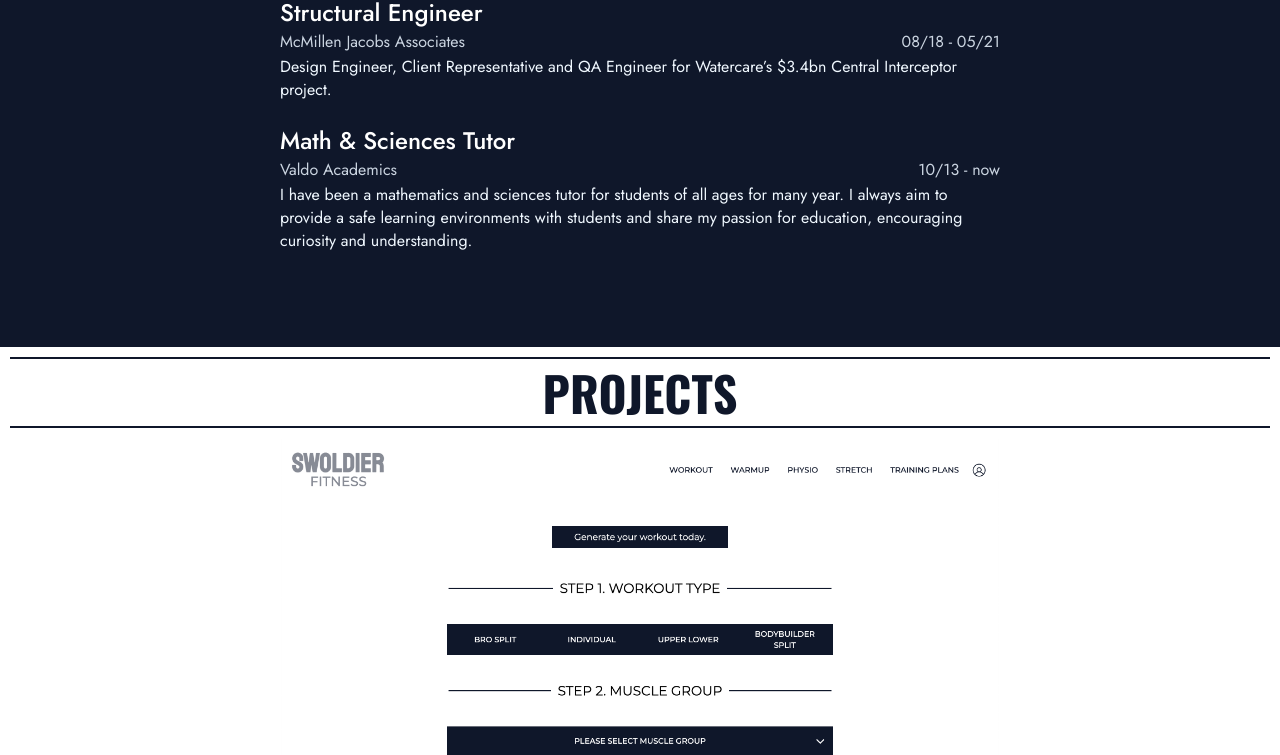
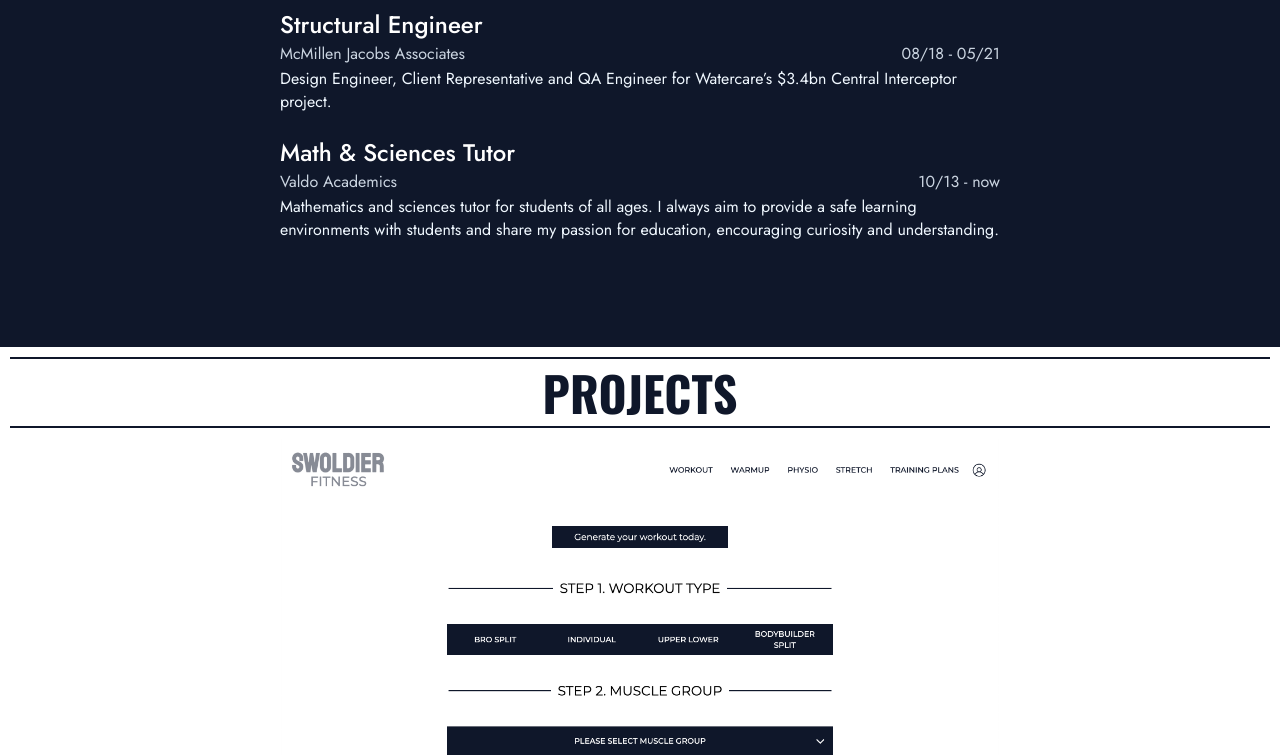
Before and after one commit to jamezmca/dope-portfolio, a plain HTML site: page index.html in a window 1280 px wide. Shown: the part 2053-2808 px from the top of the page. Drawn offline with nearby package versions, Linux system fonts and the light colour scheme.

Commit message:
Update index.html

```diff
--- a/index.html
+++ b/index.html
@@ -530,7 +530,7 @@
                                 <p>10/13 - now</p>
                             </div>
                         </div>
-                        <p>I have been a mathematics and sciences tutor for students of all ages for many year. I always
+                        <p>Mathematics and sciences tutor for students of all ages. I always
                             aim to provide a safe learning environments with students and share my passion for
                             education, encouraging curiosity and understanding.</p>
                     </div>
```
